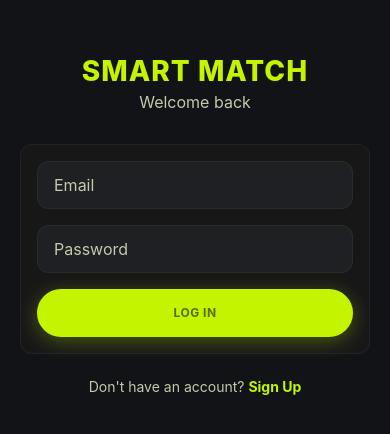
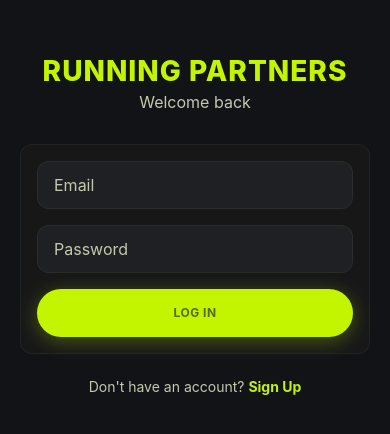
Before and after one commit to Hugooooooo526/Running-Partners, a React Native app: screen / in a window 390 px wide. Shown: the part 198-632 px from the top of the page. Built offline with nearby package versions, Linux system fonts and the light colour scheme; no server answers.

Commit message:
fixup! UI set up

```diff
--- a/frontend/components/TopBar.tsx
+++ b/frontend/components/TopBar.tsx
@@ -18,7 +18,7 @@ const TopBar: React.FC<TopBarProps> = ({ onMenuPress, onNotificationsPress }) =>
         <Text style={styles.icon}>☰</Text>
       </TouchableOpacity>
 
-      <Text style={styles.title}>ELITE COACH</Text>
+      <Text style={styles.title}>RUNNING PARTNERS</Text>
 
       <TouchableOpacity
         style={styles.iconButton}
--- a/frontend/screens/AuthScreen.tsx
+++ b/frontend/screens/AuthScreen.tsx
@@ -72,7 +72,7 @@ const AuthScreen: React.FC = () => {
       behavior={Platform.OS === 'ios' ? 'padding' : undefined}
     >
       <View style={styles.content}>
-        <Text style={styles.title}>SMART MATCH</Text>
+        <Text style={styles.title}>RUNNING PARTNERS</Text>
         <Text style={styles.subtitle}>
           {mode === 'signin' ? 'Welcome back' : 'Create your account'}
         </Text>
```
